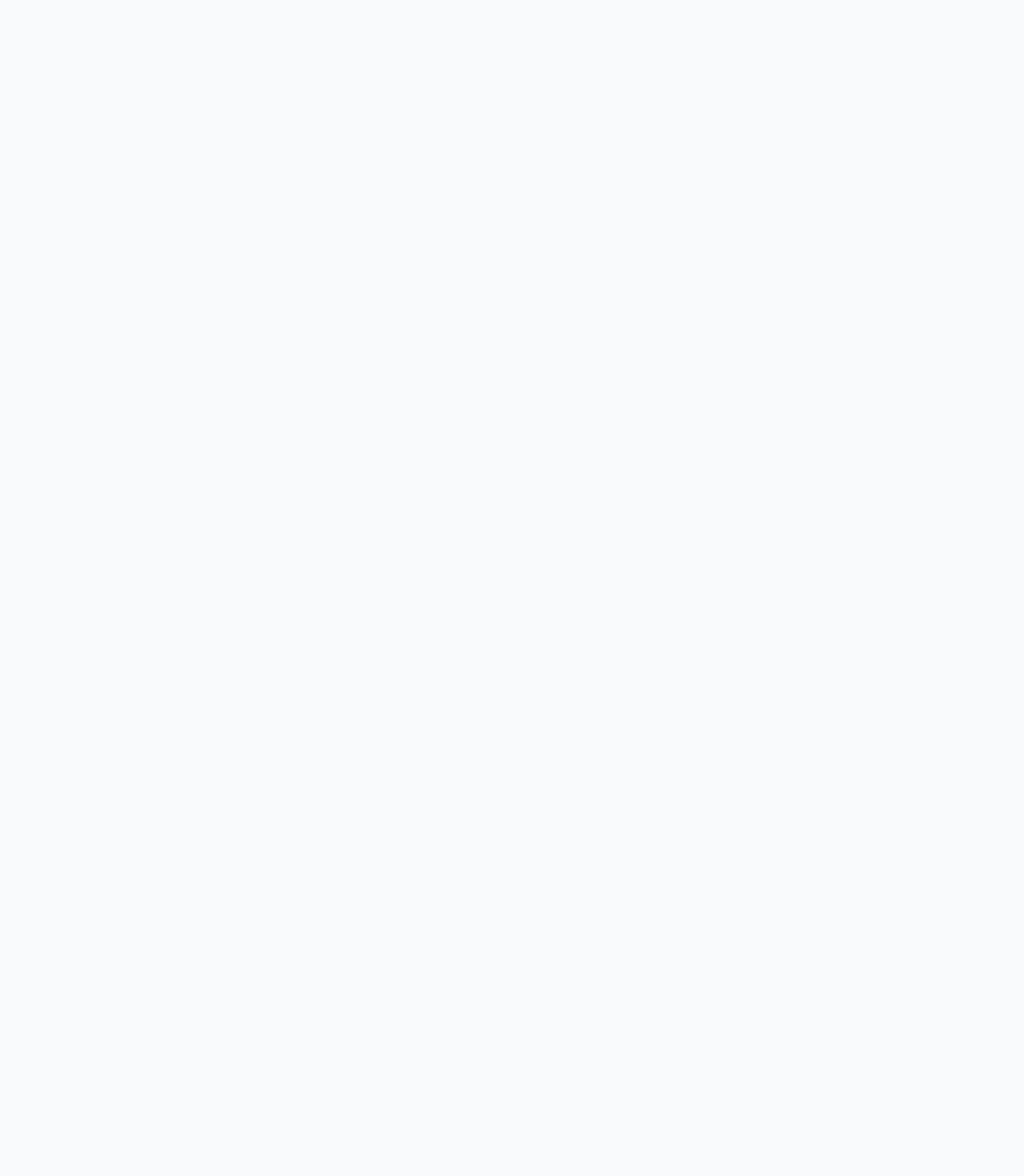
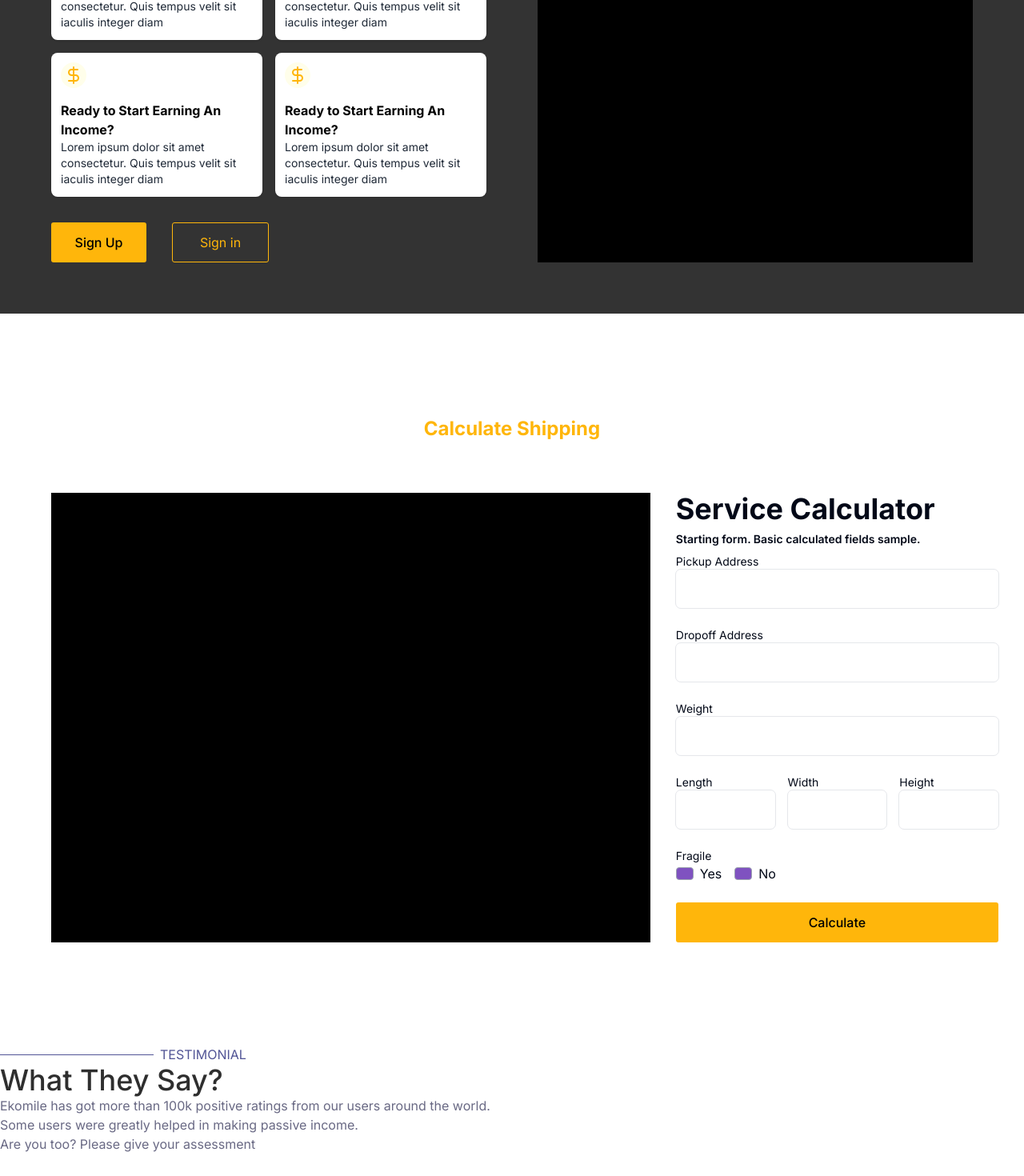
Before and after one commit to ieadeleke/dashboard, a Next.js app: page /start in a window 1280 px wide. Shown: the part 2098-3568 px from the top of the page at 80% size. Before the commit the page ends 1696 px from the top, so only its background shows below. Built offline with nearby package versions, Linux system fonts and the light colour scheme.

Commit message:
init landing page

```diff
--- /dev/null
+++ b/src/components/page_components/landing-page/become-a-partner/index.tsx
@@ -0,0 +1,76 @@
+import Button from "@/components/buttons"
+import { BuildingIcon, DollarSignIcon, HelpingHandIcon } from "lucide-react"
+
+type PartnerItemProps = {
+    title: string,
+    description: string,
+    icon: JSX.Element
+}
+
+const PartnerItem = (props: PartnerItemProps) => {
+    return <div className="flex flex-col shadow rounded-lg p-3 gap-4 bg-white text-black">
+        <div className="self-start bg-primary-50 p-1 rounded-full">
+            <DollarSignIcon className='text-primary' />
+        </div>
+
+        <div>
+            <h1 className="font-bold">Ready to Start Earning An Income?</h1>
+            <p className="text-sm text-gray-800">Lorem ipsum dolor sit amet consectetur. Quis tempus velit sit iaculis integer diam </p>
+        </div>
+    </div>
+}
+
+const data: PartnerItemProps[] = [
+    {
+        title: "Ready to Start Earning An Income?",
+        description: "Lorem ipsum dolor sit amet consectetur. Quis tempus velit sit iaculis integer diam ",
+        icon: <DollarSignIcon className="text-primary" />
+    },
+    {
+        title: "Passive Income Made Easy",
+        description: "Lorem ipsum dolor sit amet consectetur. Dictum diam feugiat feugiat ullamcorper mi.",
+        icon: <HelpingHandIcon className="text-primary" />
+    },
+    {
+        title: "Above 18 Years? You too can Earn",
+        description: "Lorem ipsum dolor sit amet consectetur. Donec consequat proin eu felis odio turpis enim commodo egestas.",
+        icon: <BuildingIcon className="text-primary" />
+    },
+    {
+        title: "Above 18 Years? You too can Earn",
+        description: "Lorem ipsum dolor sit amet consectetur. Donec consequat proin eu felis odio turpis enim commodo egestas.",
+        icon: <BuildingIcon className="text-primary" />
+    },
+]
+
+export const BecomeAPartner = () => {
+    return <div className="flex flex-col gap-16 bg-[#333333] text-white px-16 py-16">
+        <h2 className="text-primary font-bold text-center text-2xl">Become a Partner</h2>
+
+        <div className="grid grid-cols-2 min-h-[500px] gap-16 items-center">
+
+            <div className='flex flex-col gap-8'>
+                <div>
+                    <h1 className="font-bold text-2xl">Unlock the Earning Potential of Logistics</h1>
+                    <p>Explore the possibilities of earning passive income, gaining valuable skills, and freelancing to earn simultaneously.</p>
+                </div>
+
+                <div className="grid grid-cols-2 grid-rows-2 gap-4">
+                    {data.map((item) => <PartnerItem key={item.title} {...item} />)}
+                </div>
+
+                <div className="flex items-center gap-8 w-[50%]">
+                    <Button className="flex-1">
+                        Sign Up
+                    </Button>
+
+                    <Button variant="outlined" className="flex-1">
+                        Sign in
+                    </Button>
+                </div>
+            </div>
+
+            <div className="h-full bg-black" />
+        </div>
+    </div>
+}
--- /dev/null
+++ b/src/components/page_components/landing-page/calculate-shipping/index.tsx
@@ -0,0 +1,85 @@
+import Button from "@/components/buttons"
+import { TextField } from "@/components/input/InputText"
+import { Checkbox } from "@/components/ui/checkbox"
+
+export const CalculateShipping = () => {
+    return <div className="flex flex-col px-16 py-16 gap-16">
+        <h2 className="text-primary font-bold text-center text-2xl">Calculate Shipping</h2>
+
+        <div className="grid grid-cols-[65%,35%] min-h-[500px] items-center gap-8">
+
+            <div className="h-full bg-black" />
+
+            <div className='flex flex-col gap-2'>
+                <h1 className="text-4xl font-bold">Service Calculator</h1>
+                <p className="text-sm font-semibold">Starting form. Basic calculated fields sample.</p>
+
+                <div className="flex flex-col gap-6">
+                    <div>
+                        <p className="text-sm">Pickup Address</p>
+                        <TextField.Container className="flex flex-col justify-start outline outline-1 outline-gray-200">
+                            <TextField.Input placeholder="" />
+                        </TextField.Container>
+                    </div>
+
+                    <div>
+                        <p className="text-sm">Dropoff Address</p>
+                        <TextField.Container className="flex flex-col justify-start outline outline-1 outline-gray-200">
+                            <TextField.Input placeholder="" />
+                        </TextField.Container>
+                    </div>
+
+                    <div>
+                        <p className="text-sm">Weight</p>
+                        <TextField.Container className="flex flex-col justify-start outline outline-1 outline-gray-200">
+                            <TextField.Input placeholder="" />
+                        </TextField.Container>
+                    </div>
+
+                    <div className="flex items-center gap-4">
+                        <div>
+                            <p className="text-sm">Length</p>
+                            <TextField.Container className="flex flex-col justify-start outline outline-1 outline-gray-200">
+                                <TextField.Input placeholder="" />
+                            </TextField.Container>
+                        </div>
+
+                        <div>
+                            <p className="text-sm">Width</p>
+                            <TextField.Container className="flex flex-col justify-start outline outline-1 outline-gray-200">
+                                <TextField.Input placeholder="" />
+                            </TextField.Container>
+                        </div>
+
+                        <div>
+                            <p className="text-sm">Height</p>
+                            <TextField.Container className="flex flex-col justify-start outline outline-1 outline-gray-200">
+                                <TextField.Input placeholder="" />
+                            </TextField.Container>
+                        </div>
+                    </div>
+
+                    <div>
+                        <p className="text-sm">Fragile</p>
+                        <div className="flex items-center gap-4">
+                            <div className="flex items-center gap-2">
+                                <Checkbox />
+                                <p>Yes</p>
+                            </div>
+
+                            <div className="flex items-center gap-2">
+                                <Checkbox />
+                                <p>No</p>
+                            </div>
+                        </div>
+                    </div>
+
+                    <Button>Calculate</Button>
+                </div>
+            </div>
+
+
+        </div>
+
+    </div>
+}
--- /dev/null
+++ b/src/components/page_components/landing-page/testimonials/index.tsx
@@ -0,0 +1,20 @@
+
+export const Testimonials = () => {
+    return <div className="grid grid-cols-2">
+
+        <div>
+            <div className="flex items-center gap-2">
+                <div className="w-48 h-[0.85px] bg-[#525596]" />
+                <p className="text-[#525596]">TESTIMONIAL</p>
+            </div>
+
+            <div className="text-[#696984]">
+                <h1 className="text-4xl font-medium text-[#2E2E2E]">What They Say?</h1>
+                <p>Ekomile has got more than 100k positive ratings from our users around the world. </p>
+
+                <p>Some users were greatly helped in making passive income.</p>
+                <p>Are you too? Please give your assessment</p>
+            </div>
+        </div>
+    </div>
+}
--- a/src/pages/start.tsx
+++ b/src/pages/start.tsx
@@ -1,8 +1,11 @@
 import { Layout } from "@/components/layout";
+import { BecomeAPartner } from "@/components/page_components/landing-page/become-a-partner";
+import { CalculateShipping } from "@/components/page_components/landing-page/calculate-shipping";
 import { EkoMileLogistics } from "@/components/page_components/landing-page/EkoMileLogistics";
 import { Hero } from "@/components/page_components/landing-page/Hero";
 import { HeroOptions } from "@/components/page_components/landing-page/HeroOptions";
 import { OurServices } from "@/components/page_components/landing-page/our-services";
+import { Testimonials } from "@/components/page_components/landing-page/testimonials";
 
 export default function HomePage() {
     return <Layout>
@@ -13,6 +16,9 @@ export default function HomePage() {
             </div>
             <OurServices />
             <EkoMileLogistics />
+            <BecomeAPartner />
+            <CalculateShipping />
+            <Testimonials />
         </div>
     </Layout>
 }
```
